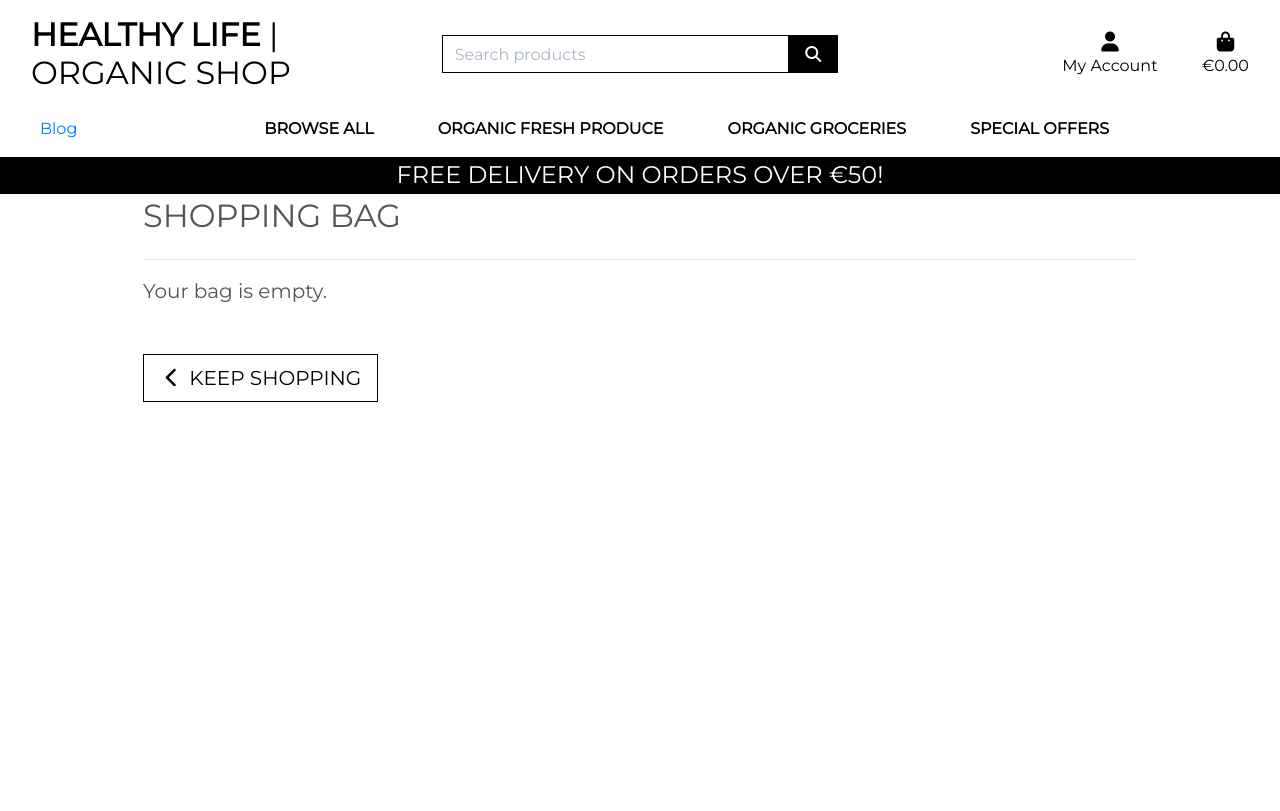
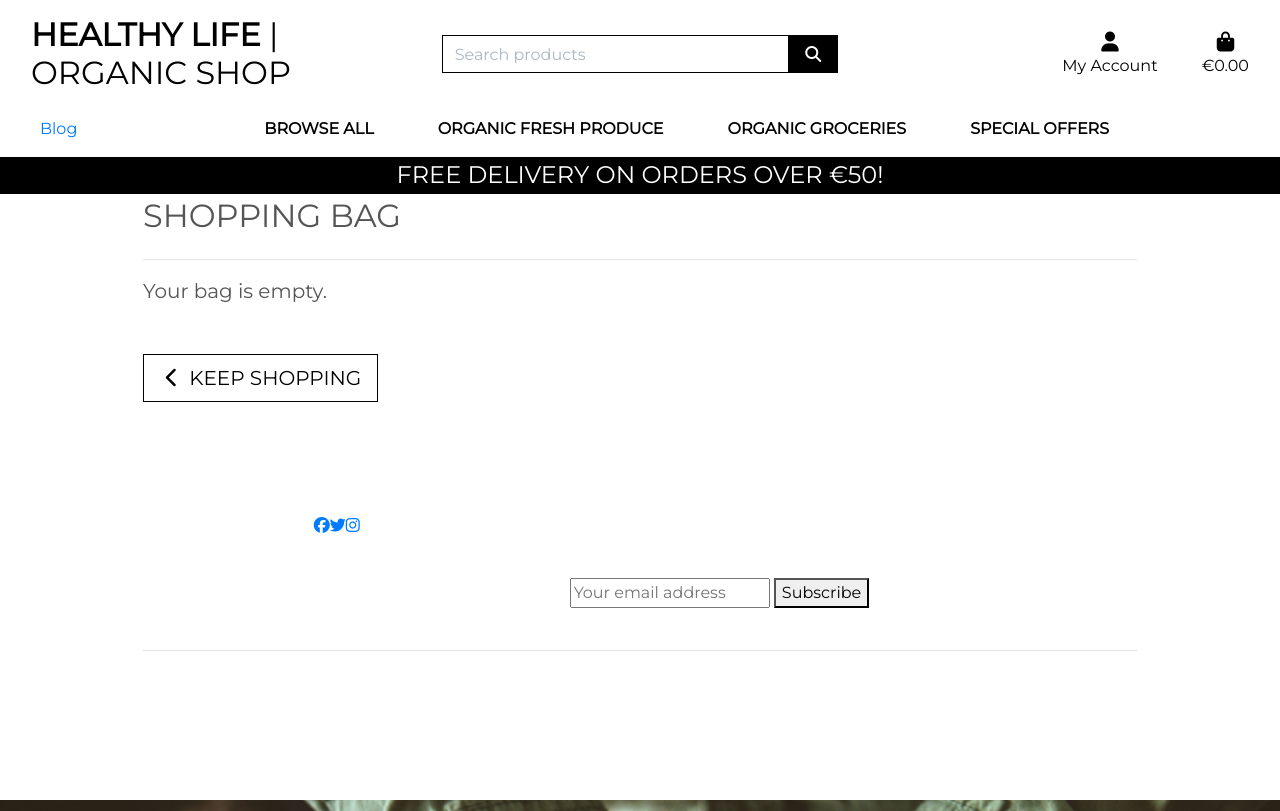
Before and after one commit to fmstacco/healthylife-organicshop, a Django app: page /bag/ in a window 1280 px wide. Before the commit the page ends 402 px from the top, so only its background shows below. Run offline with Django 3.2, Linux system fonts and the light colour scheme; some libraries are stand-ins or nearby versions.

Commit message:
Add footer and newsletter mailchimp on it

```diff
--- a/templates/includes/footer.html
+++ b/templates/includes/footer.html
@@ -0,0 +1,45 @@
+
+{% load static %}
+
+{% block content %}
+<footer class="footer">
+  <div class="container">
+    <footer class="py-5">
+      <div class="row">
+        <div class="col-6 col-md-2 mb-3 text-white">
+          <h5>Section</h5>
+          <ul class="nav flex-column">
+            <li class="nav-item mb-2"><a href="#" class="nav-link p-0 text-body-secondary text-white ">Home</a></li>
+            <li class="nav-item mb-2"><a href="#" class="nav-link p-0 text-body-secondary text-white">Features</a></li>
+            <li class="nav-item mb-2"><a href="#" class="nav-link p-0 text-body-secondary text-white">Pricing</a></li>
+
+          </ul>
+        </div>
+
+        <div class="col-6 col-md-2 mb-3 text-white">
+          <h5>Section</h5>
+          <ul class="list-unstyled d-flex" >
+            <li><a href="https://www.facebook.com/your-page"><i class="fab fa-facebook"></i></a></li>
+            <li><a href="https://www.twitter.com/your-page"><i class="fab fa-twitter"></i></a></li>
+            <li><a href="https://www.instagram.com/your-page"><i class="fab fa-instagram"></i></a></li>
+
+          </ul>
+        </div>
+
+
+        <div class="col-md-5 offset-md-1 mb-3 text-white">
+          <form action="https://gmail.us21.list-manage.com/subscribe/post?u=1599c7f020532a28b4ca27d63&amp;id=80aa886339&amp;f_id=00e65ae1f0" method="POST" class="newsletter-form">
+            {% csrf_token %}
+            <h5>Subscribe to our newsletter</h5>
+            <p>Monthly digest of what's new and exciting from us.</p>
+            <input type="email" name="EMAIL" placeholder="Your email address" required>
+            <button type="submit">Subscribe</button>
+          </form>
+        </div>
+      </div>
+
+      <div class="d-flex flex-column flex-sm-row justify-content-between py-4 my-4 border-top text-white">
+        <p>&copy; Healthy Life Organic Shop. All rights reserved.</p>
+      </div>
+  </footer>
+  {% endblock %}
```
Also changed, not shown: blog/templates/blog/post_detail.html (+16 -5 lines).
